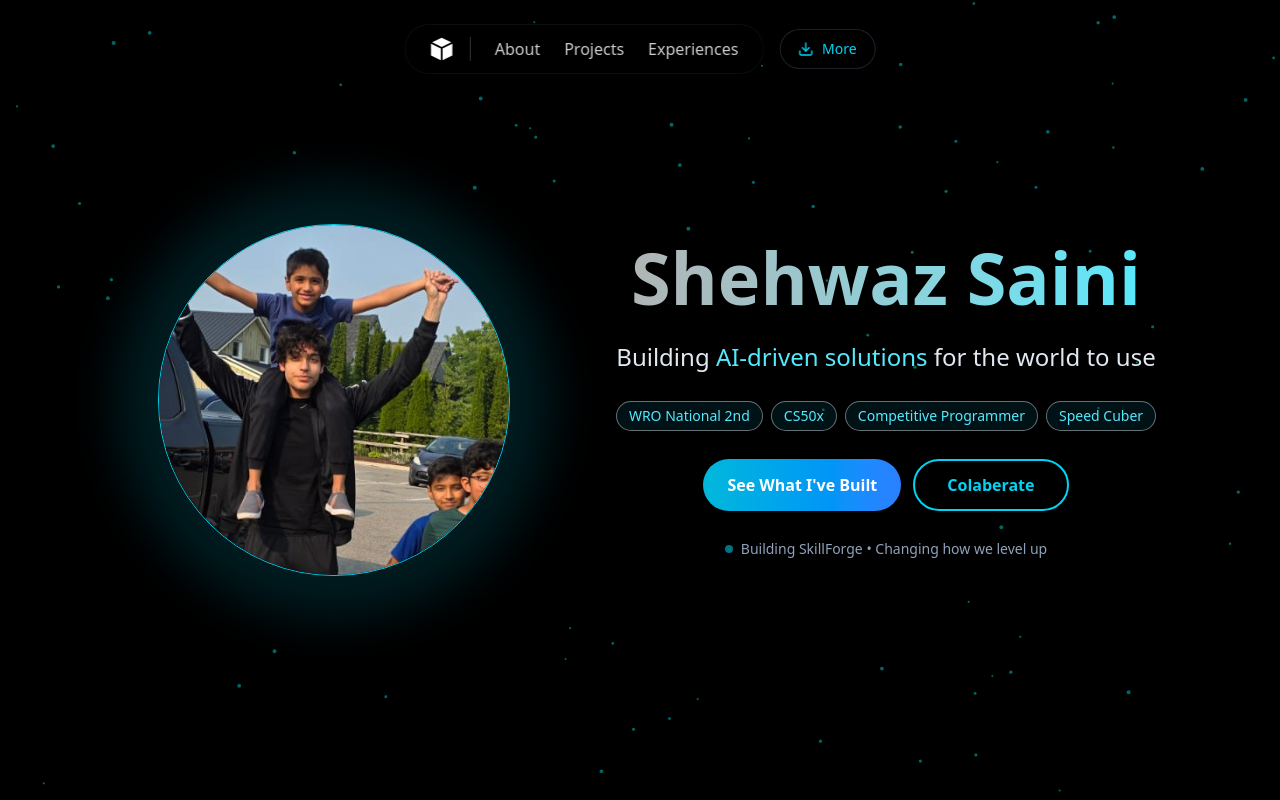
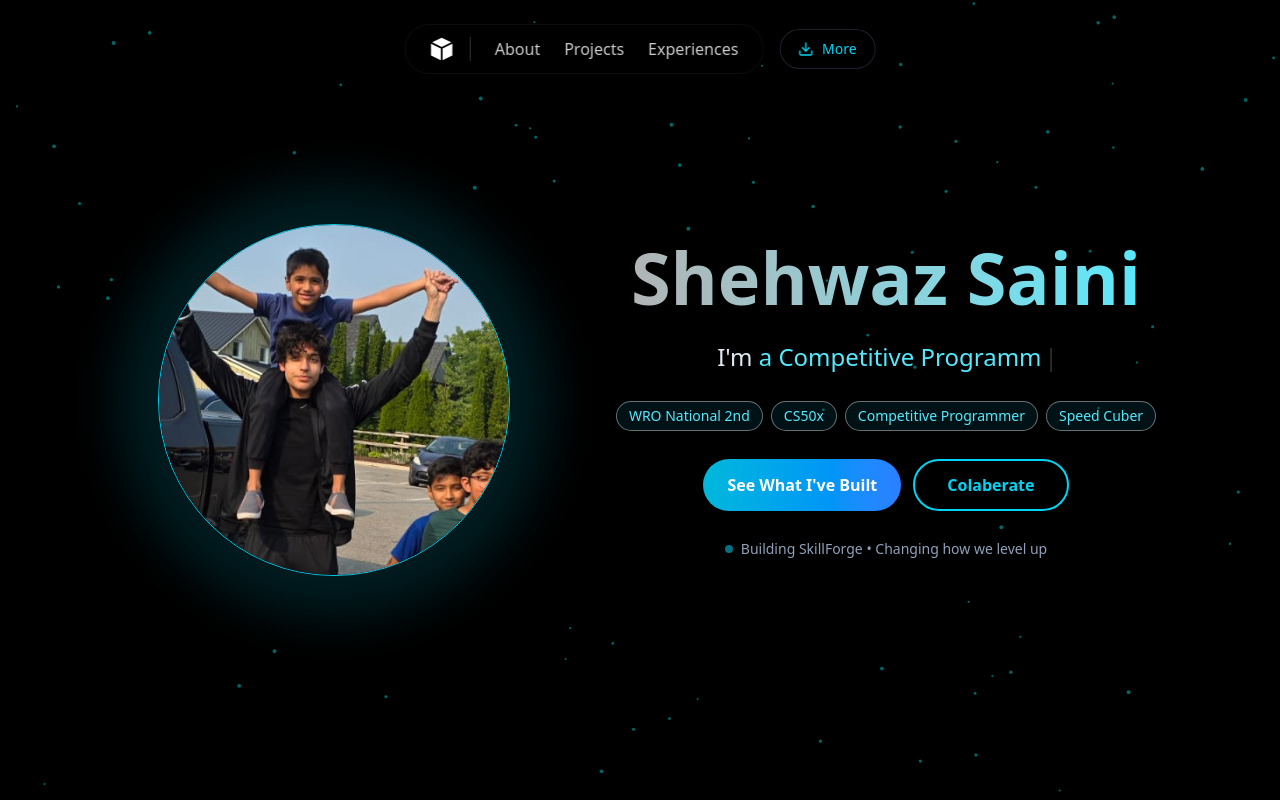
Before and after one commit to Shehwaz81/personal-portfolio, a React (Vite) app: page / in a window 1280 px wide. Shown: the top 800 px of the page. Built offline with nearby package versions, Linux system fonts and the light colour scheme.

Commit message:
add typewritter effect (up for review later)

```diff
--- a/package.json
+++ b/package.json
@@ -22,6 +22,7 @@
     "motion": "^12.23.12",
     "react": "^19.1.0",
     "react-dom": "^19.1.0",
+    "react-simple-typewriter": "^5.0.1",
     "react-tsparticles": "^2.12.2",
     "tailwind-merge": "^3.3.1",
     "tailwindcss": "^4.1.11",
--- a/src/sections/Hero.tsx
+++ b/src/sections/Hero.tsx
@@ -1,3 +1,4 @@
+import { useTypewriter, Cursor } from 'react-simple-typewriter'
 import { ProfileAvatar } from "@/components/common/AvatarProfile";
 import Badge from "@/components/common/badge";
 
@@ -14,6 +15,19 @@ export const Hero = ({
   serious="Competitive Programmer",
   hobby="Speed Cuber"
 } : HeroProps) => {
+
+  const [text] = useTypewriter({
+    words: [
+      "a 16-year-old developer",
+      "a Competitive Programmer",
+      "solving problems with AI",
+      "a Speed Cuber",
+      "an Aspiring Founder"
+    ],
+    loop: true,
+    delaySpeed: 2000,
+  });
+
   const scrollToSection = (sectionId: string, offset = 0) => {
     const element = document.getElementById(sectionId);
     if (element) {
@@ -39,7 +53,8 @@ export const Hero = ({
             Shehwaz Saini
           </h1>
           <p className="text-xl lg:text-2xl text-slate-200 max-w-2xl">
-            Building <span className="text-cyan-300 font-medium">AI-driven solutions</span> for the world to use
+            I'm <span className="text-cyan-300 font-medium"> {text}</span>
+            <Cursor cursorStyle="|" />
           </p>
 
           <div className="flex flex-wrap justify-center gap-1 sm:gap-2 w-full sm:w-auto">
```
Also changed, not shown: 1 other file (tests, documents, lock files or other folders).
